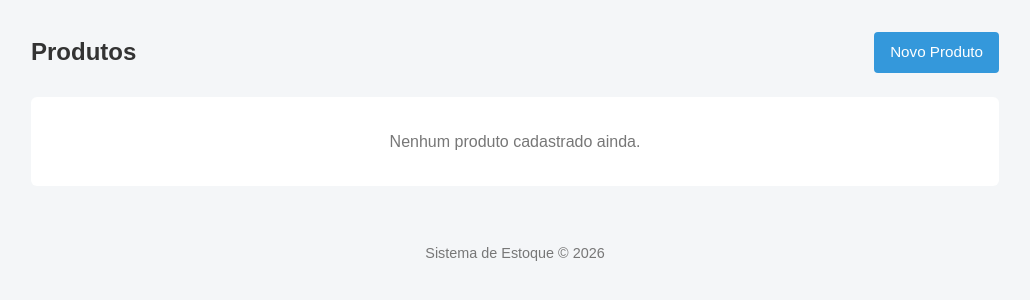
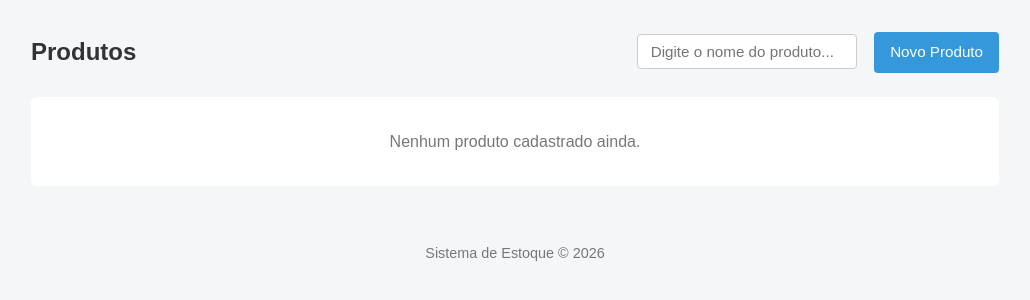
Before and after one commit to vinnyzz07/sistema-de-estoque, a Flask app: page /produtos in a window 1280 px wide. Shown: the part 70-370 px from the top of the page, without its empty margins (125-1155 px from the left). Run offline with Flask 3, Linux system fonts and the light colour scheme.

Commit message:
Adição de busca de produtos e API JSON

```diff
--- a/app/routes.py
+++ b/app/routes.py
@@ -255,3 +255,40 @@ def nova_movimentacao():
         return redirect(url_for('main.listar_movimentacoes'))
 
     return render_template('movimentacoes/formulario.html', produtos=produtos)
+
+@bp.route('/api/produtos')
+def api_produtos():
+    produtos = Produto.query.order_by(Produto.nome).all()
+
+    lista = []
+    for produto in produtos:
+        lista.append({
+            'id': produto.id,
+            'nome': produto.nome,
+            'descricao': produto.descricao,
+            'quantidade': produto.quantidade,
+            'quantidade_minima': produto.quantidade_minima,
+            'preco': produto.preco,
+            'categoria': produto.categoria.nome,
+            'estoque_baixo': produto.estoque_baixo()
+        })
+
+    return lista
+
+@bp.route('/api/produtos/estoque-baixo')
+def api_estoque_baixo():
+    produtos = Produto.query.filter(
+        Produto.quantidade <= Produto.quantidade_minima
+    ).order_by(Produto.nome).all()
+
+    lista = []
+    for produto in produtos:
+        lista.append({
+            'id': produto.id,
+            'nome': produto.nome,
+            'quantidade': produto.quantidade,
+            'quantidade_minima': produto.quantidade_minima,
+            'categoria': produto.categoria.nome
+        })
+
+    return lista
--- a/app/static/css/style.css
+++ b/app/static/css/style.css
@@ -256,3 +256,12 @@ th {
     margin-bottom: 1rem;
     color: #2c3e50;
 }
+
+.campo-busca {
+    padding: 0.5rem 0.8rem;
+    border: 1px solid #ccc;
+    border-radius: 4px;
+    margin-right: 0.8rem;
+    font-size: 0.95rem;
+    width: 220px;
+}
--- /dev/null
+++ b/app/static/js/script.js
@@ -0,0 +1,21 @@
+document.addEventListener('DOMContentLoaded', function () {
+    const campoBusca = document.getElementById('busca-produto');
+
+    if (campoBusca) {
+        campoBusca.addEventListener('input', function () {
+            const termo = this.value.toLowerCase().trim();
+            const linhas = document.querySelectorAll('table tbody tr');
+
+            linhas.forEach(function (linha) {
+                // Pega apenas a primeira coluna (nome do produto)
+                const nomeProduto = linha.querySelector('td').textContent.toLowerCase();
+
+                if (nomeProduto.includes(termo)) {
+                    linha.style.display = '';
+                } else {
+                    linha.style.display = 'none';
+                }
+            });
+        });
+    }
+});
--- a/app/templates/base.html
+++ b/app/templates/base.html
@@ -34,5 +34,7 @@
     <footer>
         <p>Sistema de Estoque &copy; 2026</p>
     </footer>
+
+    <script src="{{ url_for('static', filename='js/script.js') }}"></script>
 </body>
 </html>
--- a/app/templates/produtos/listar.html
+++ b/app/templates/produtos/listar.html
@@ -5,7 +5,10 @@
 {% block conteudo %}
     <div class="cabecalho-pagina">
         <h2>Produtos</h2>
-        <a href="{{ url_for('main.novo_produto') }}" class="botao botao-primario">Novo Produto</a>
+        <div>
+            <input type="text" id="busca-produto" placeholder="Digite o nome do produto..." class="campo-busca">
+            <a href="{{ url_for('main.novo_produto') }}" class="botao botao-primario">Novo Produto</a>
+        </div>
     </div>
 
     {% if produtos %}
```
